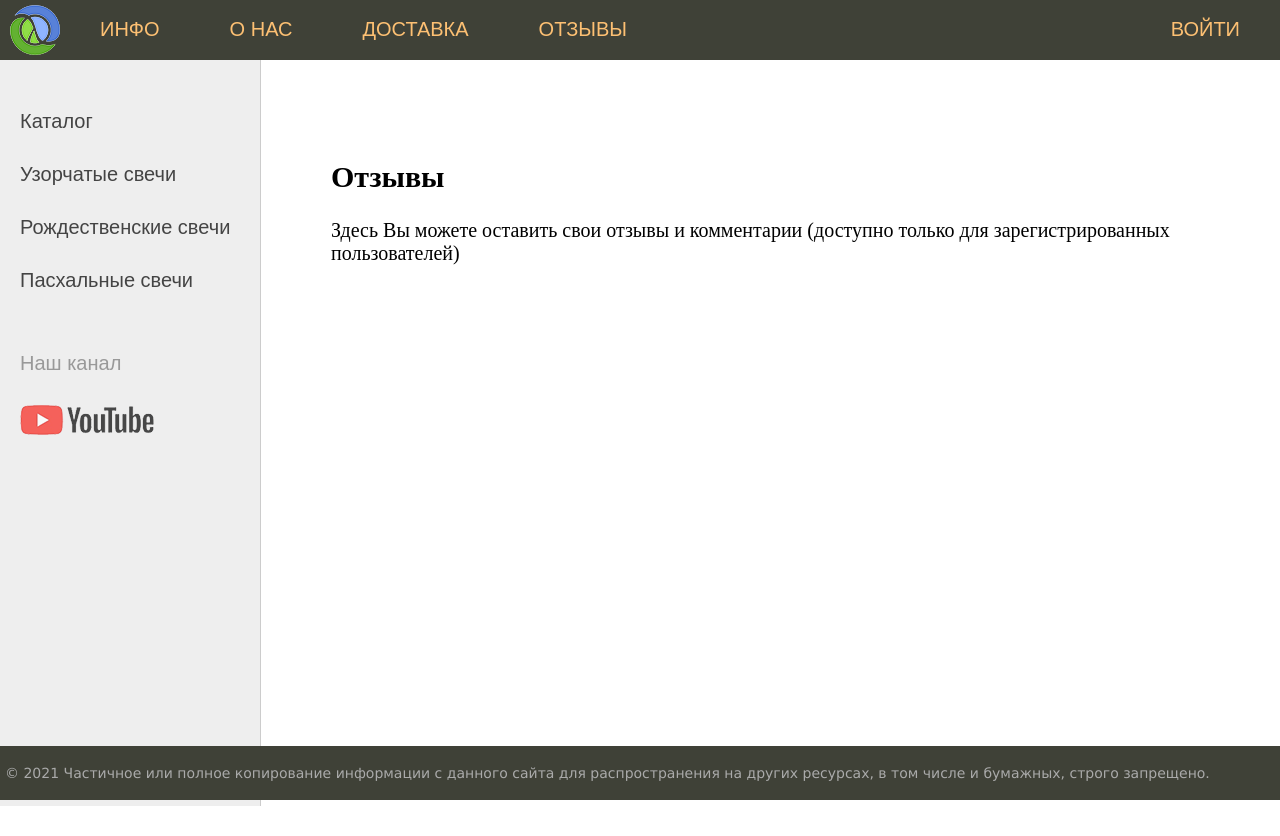
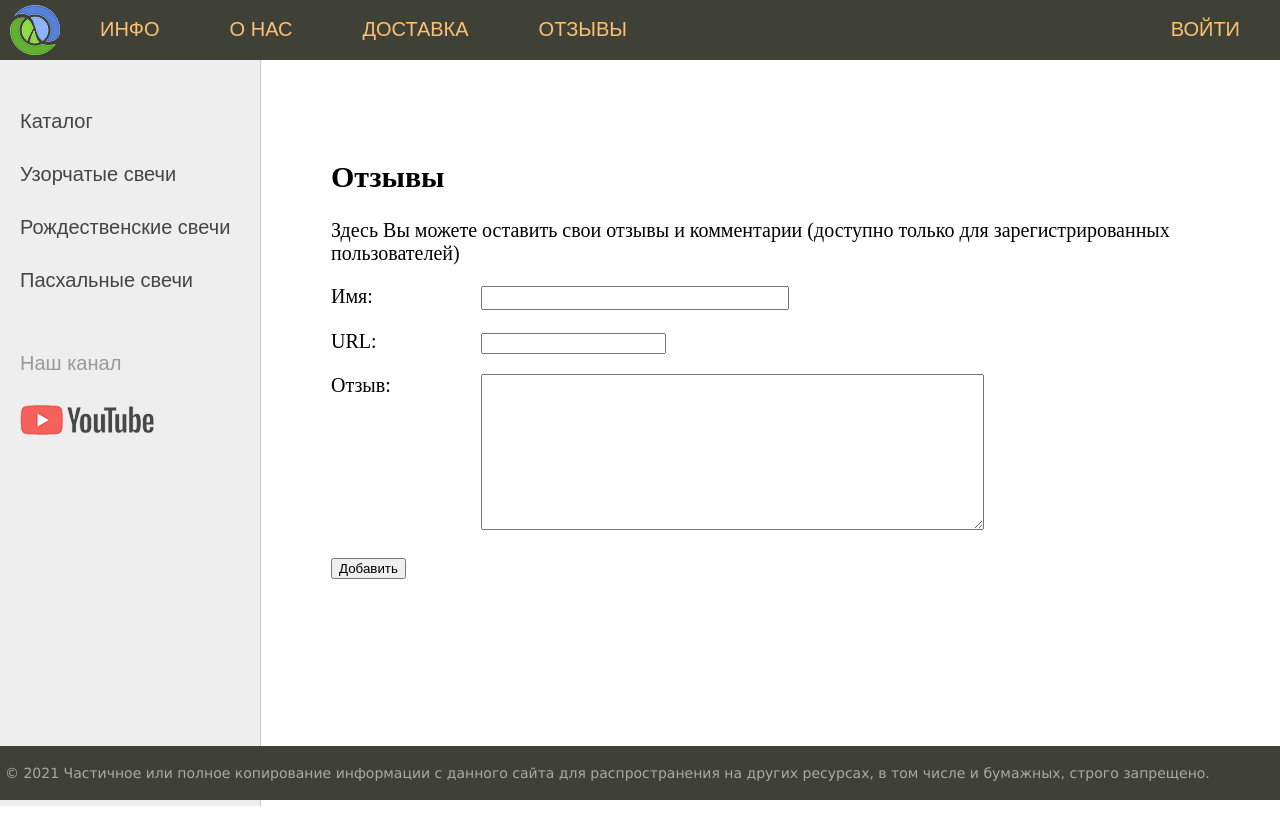
Before and after one commit to DAlavaro/candlewii, a Django app: page /reviews/ in a window 1280 px wide. Run offline with Django 4.2, Linux system fonts and the light colour scheme; data comes from the database, SQL or seed files in the repository; both versions use the stored data as it was after the commit.

Commit message:
#13. Использование форм, не связанных с моделями | Django уроки

```diff
--- a/candlewax/candle/forms.py
+++ b/candlewax/candle/forms.py
@@ -3,8 +3,6 @@ from .models import *
 
 
 class AddPostForm(forms.Form):
-    title = forms.CharField(max_length=255)
-    slug = forms.SlugField(max_length=255)
-    content = forms.CharField(widget=forms.Textarea(attrs={'cols':60, 'rows': 10}))
-    is_published = forms.BooleanField()
-    cat = forms.ModelChoiceField(queryset=Category.objects.all())
+    title = forms.CharField(max_length=255, label="Имя", widget=forms.TextInput(attrs={'class': 'form-input'}))
+    slug = forms.SlugField(max_length=255, label="URL")
+    content = forms.CharField(widget=forms.Textarea(attrs={'cols':60, 'rows': 10}), label='Отзыв')
--- a/candlewax/candle/templates/candle/reviews.html
+++ b/candlewax/candle/templates/candle/reviews.html
@@ -5,4 +5,18 @@
     <h2>{{p.title}}</h2>
     <p>{{p.content}}</p>
 {% endfor %}
+    <form action="{% url 'reviews' %}" method="post">
+    {% csrf_token %}
+
+        <div class="form-error">{{ form.non_field_errors }}</div>
+
+        {% for f in form %}
+        <p><label class="form-label" for="{{ f.id_for_label }}">
+            {{ f.label }}:
+        </label>{{ f }}</p>
+        <div class="form-error">{{ f.errors }}</div>
+        {% endfor %}
+
+    <button type="submit">Добавить</button>
+    </form>
 {% endblock %}
--- a/candlewax/candle/views.py
+++ b/candlewax/candle/views.py
@@ -1,8 +1,8 @@
 from django.http import HttpResponse, HttpResponseNotFound, Http404
-from django.shortcuts import render, get_object_or_404
+from django.shortcuts import render, get_object_or_404, redirect
 
+from .forms import *
 from .models import Candle, Info, About, Delivery, Reviews, Category
-
 
 
 def index(request):
@@ -32,6 +32,7 @@ def about(request):
     }
     return render(request, 'candle/about.html', context=context)
 
+
 def delivery(request):
     posts = Delivery.objects.all()
     context = {
@@ -42,10 +43,23 @@ def delivery(request):
 
 
 def reviews(request):
+    if request.method == 'POST':
+        form = AddPostForm(request.POST)
+        if form.is_valid():
+            try:
+                Reviews.object.create(**form.cleaned_data)
+                return redirect('home')
+            except:
+                form.add_error(None, 'Ошибка добавления комментария')
+
+    else:
+        form = AddPostForm()
+
     posts = Reviews.objects.all()
     context = {
+        'form': form,
         'posts': posts,
-        'title': 'Главная страница'
+        'title': 'Отзывы и предложения'
     }
     return render(request, 'candle/reviews.html', context=context)
 
@@ -87,6 +101,5 @@ def show_catalog(request, cat_slug):
     return render(request, 'candle/index.html', context=context)
 
 
-
 def pageNotFound(request, exception):
     return HttpResponseNotFound('<h1>Страница не найдена</h1>')
```
Also changed, not shown: candlewax/db.sqlite3.
